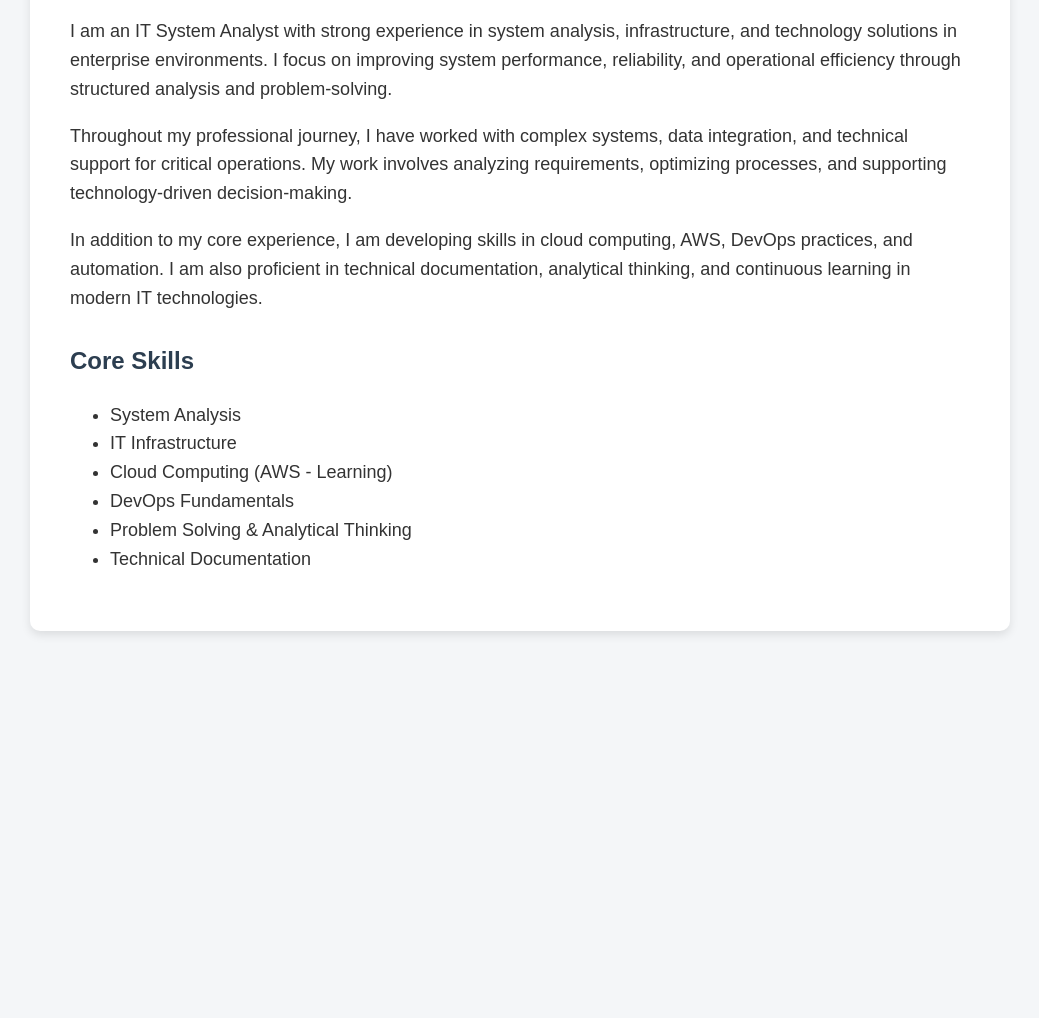
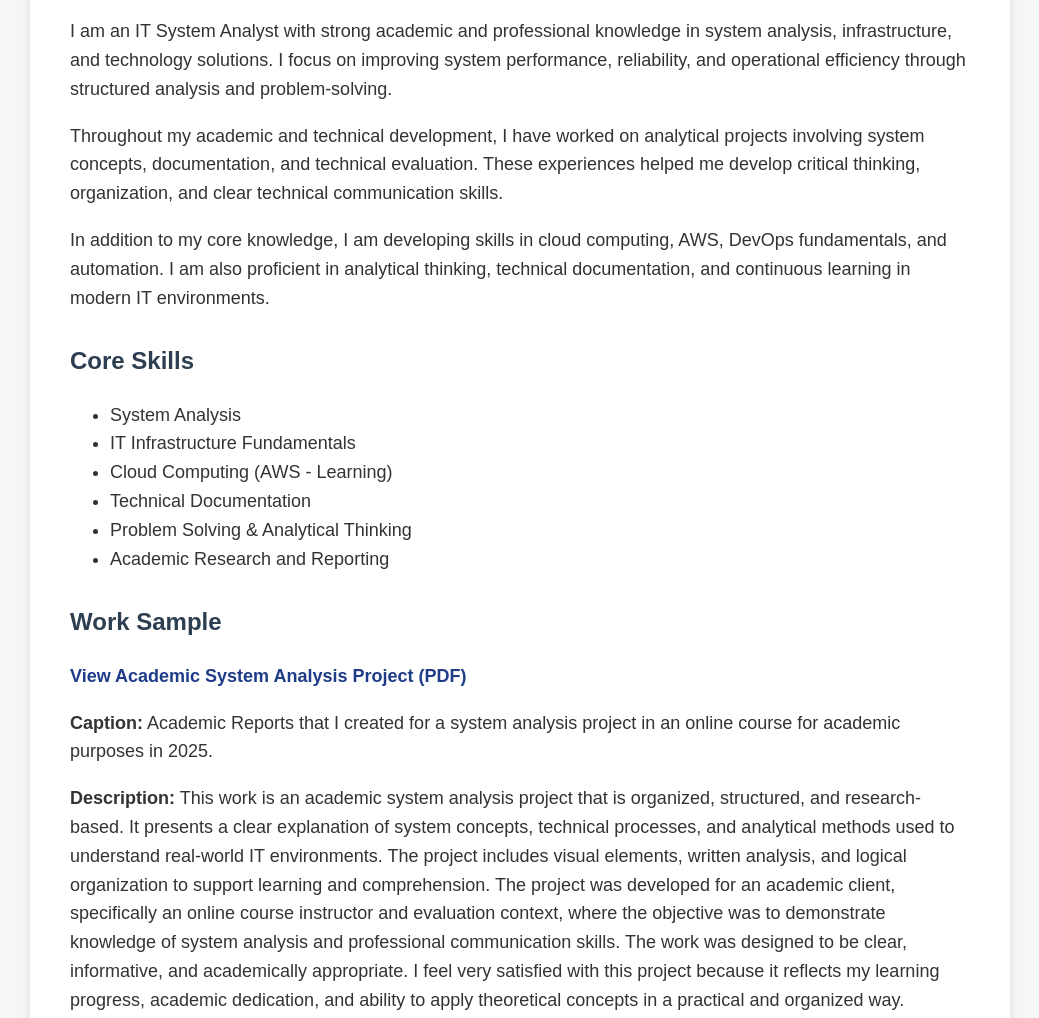
Before and after one commit to lpa-english-student/portfolio, a plain HTML site: page index.html in a window 1280 px wide. Shown: the part 348-1366 px from the top of the page, without its empty margins (120-1159 px from the left). Before the commit the page ends 1019 px from the top, so only its background shows below. Drawn offline with Linux system fonts and the light colour scheme.

Commit message:
Update index.html

```diff
--- a/index.html
+++ b/index.html
@@ -31,6 +31,15 @@
         p {
             font-size: 18px;
         }
+        a {
+            font-size: 18px;
+            color: #1f3c88;
+            text-decoration: none;
+            font-weight: bold;
+        }
+        a:hover {
+            text-decoration: underline;
+        }
         ul {
             font-size: 18px;
         }
@@ -38,28 +47,41 @@
 </head>
 <body>
     <div class="container">
+
         <h1>IT System Analyst | Analyzing Systems, Optimizing Infrastructure, and Delivering Reliable Technology Solutions</h1>
 
         <h2>Professional Summary</h2>
         <p>
-            I am an IT System Analyst with strong experience in system analysis, infrastructure, and technology solutions in enterprise environments. I focus on improving system performance, reliability, and operational efficiency through structured analysis and problem-solving.
+            I am an IT System Analyst with strong academic and professional knowledge in system analysis, infrastructure, and technology solutions. I focus on improving system performance, reliability, and operational efficiency through structured analysis and problem-solving.
         </p>
         <p>
-            Throughout my professional journey, I have worked with complex systems, data integration, and technical support for critical operations. My work involves analyzing requirements, optimizing processes, and supporting technology-driven decision-making.
+            Throughout my academic and technical development, I have worked on analytical projects involving system concepts, documentation, and technical evaluation. These experiences helped me develop critical thinking, organization, and clear technical communication skills.
         </p>
         <p>
-            In addition to my core experience, I am developing skills in cloud computing, AWS, DevOps practices, and automation. I am also proficient in technical documentation, analytical thinking, and continuous learning in modern IT technologies.
+            In addition to my core knowledge, I am developing skills in cloud computing, AWS, DevOps fundamentals, and automation. I am also proficient in analytical thinking, technical documentation, and continuous learning in modern IT environments.
         </p>
 
         <h2>Core Skills</h2>
         <ul>
             <li>System Analysis</li>
-            <li>IT Infrastructure</li>
+            <li>IT Infrastructure Fundamentals</li>
             <li>Cloud Computing (AWS - Learning)</li>
-            <li>DevOps Fundamentals</li>
+            <li>Technical Documentation</li>
             <li>Problem Solving & Analytical Thinking</li>
-            <li>Technical Documentation</li>
+            <li>Academic Research and Reporting</li>
         </ul>
+
+        <h2>Work Sample</h2>
+        <p>
+            <a href="academic-system-analysis-project.pdf" target="_blank">
+                View Academic System Analysis Project (PDF)
+            </a>
+        </p>
+
+        <p><strong>Caption:</strong> Academic Reports that I created for a system analysis project in an online course for academic purposes in 2025.</p>
+
+        <p><strong>Description:</strong> This work is an academic system analysis project that is organized, structured, and research-based. It presents a clear explanation of system concepts, technical processes, and analytical methods used to understand real-world IT environments. The project includes visual elements, written analysis, and logical organization to support learning and comprehension. The project was developed for an academic client, specifically an online course instructor and evaluation context, where the objective was to demonstrate knowledge of system analysis and professional communication skills. The work was designed to be clear, informative, and academically appropriate. I feel very satisfied with this project because it reflects my learning progress, academic dedication, and ability to apply theoretical concepts in a practical and organized way.</p>
+
     </div>
 </body>
 </html>
```
